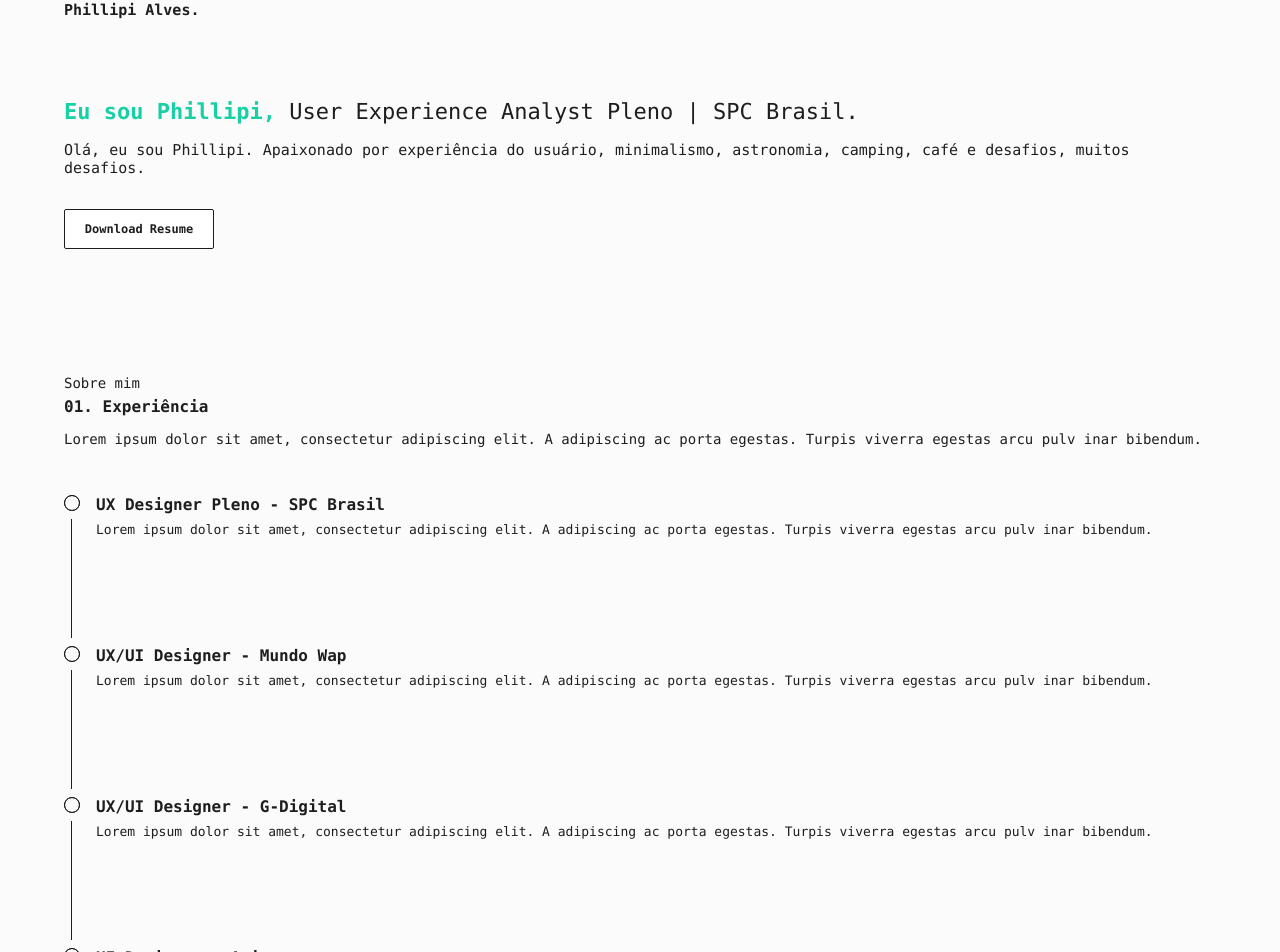
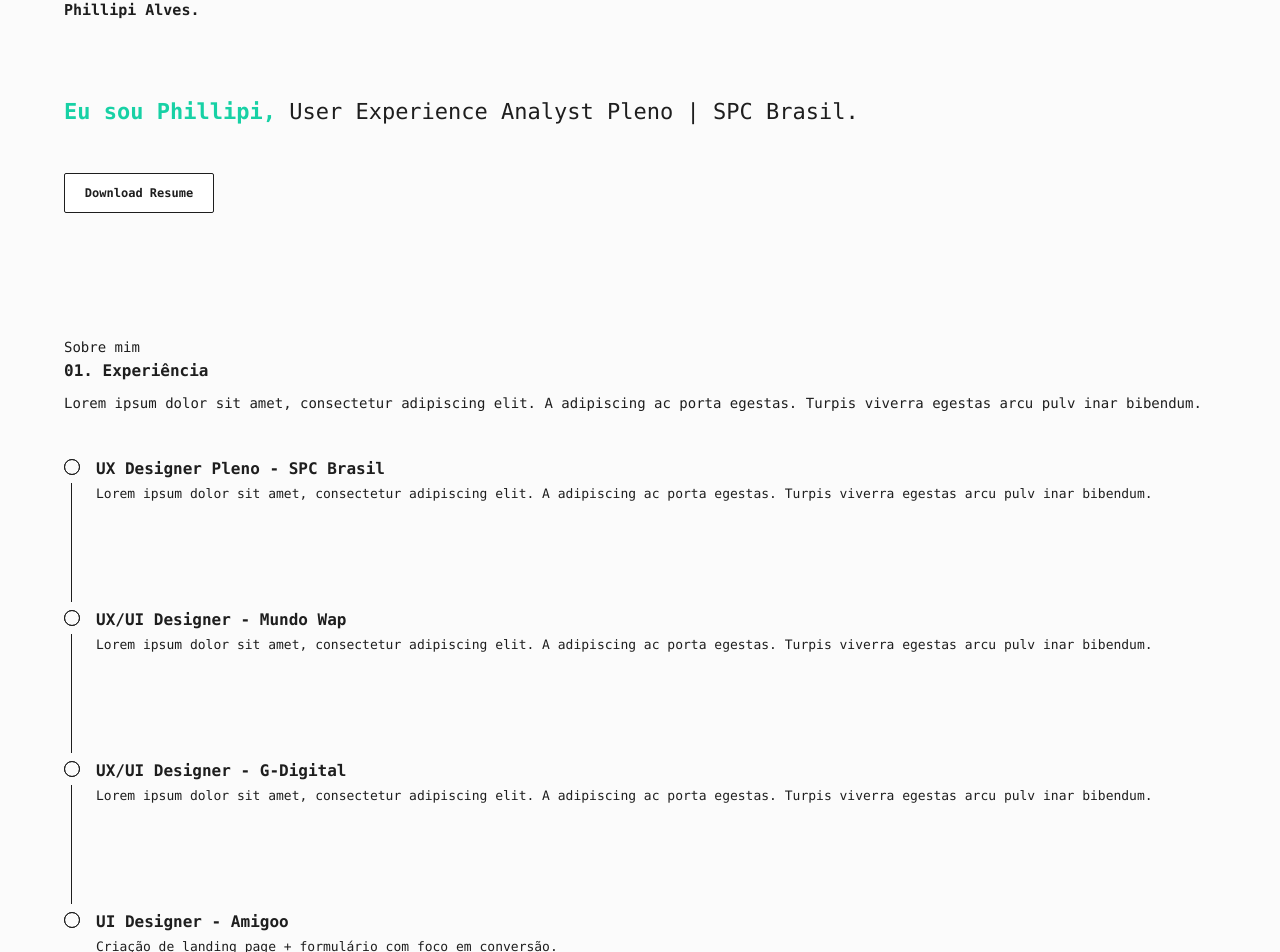
Before and after one commit to Phixelz/MyPortfolio, a Next.js app: page / in a window 1280 px wide. Shown: the part 31-983 px from the top of the page. Built offline with nearby package versions, Linux system fonts and the light colour scheme.

Commit message:
update herod

```diff
--- a/src/components/AboutUs/index.tsx
+++ b/src/components/AboutUs/index.tsx
@@ -26,7 +26,7 @@ export function AboutUs() {
         </li>
         <li>
           <h3>UI Designer - Amigoo</h3>
-          <p>Lorem ipsum dolor sit amet, consectetur adipiscing elit. A adipiscing ac porta egestas. Turpis viverra egestas arcu pulv inar bibendum.</p>
+          <p>Criação de landing page + formulário com foco em conversão.</p>
         </li>
       </ul>
     </section>
--- a/src/components/Hero/index.tsx
+++ b/src/components/Hero/index.tsx
@@ -4,7 +4,7 @@ export function Hero() {
   return (
     <section className={styles.wrapper}>
       <h2><span>Eu sou Phillipi,</span> User Experience Analyst Pleno | SPC Brasil.</h2>
-      <p>Olá, eu sou Phillipi. Apaixonado por experiência do usuário, minimalismo, astronomia, camping, café e desafios, muitos desafios.</p>
+      <p></p>
 
         <button type="button">Download Resume</button>
     </section>
```
